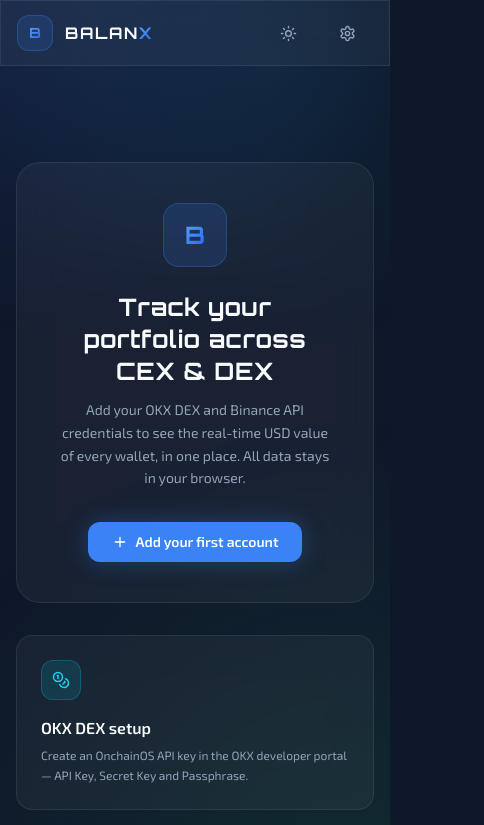
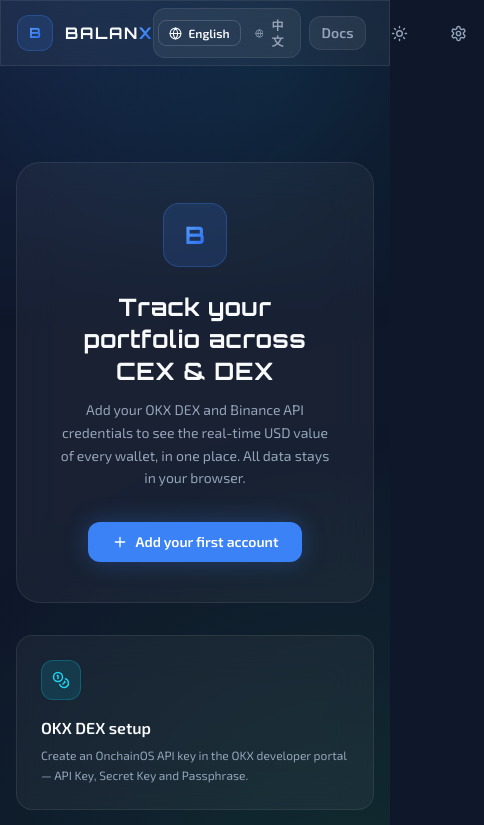
Before and after one commit to 0xverin/BalanX, a Next.js app: page / in a window 390 px wide. Shown: the top 825 px of the page, 484 px wide, since content can reach past the window. Built offline with nearby package versions, Linux system fonts and the light colour scheme.

Commit message:
Header: language toggle always visible; label English instead of EN (match /docs)

```diff
--- a/components/header.tsx
+++ b/components/header.tsx
@@ -35,14 +35,14 @@
         </div>
 
         <div className="flex items-center gap-2">
-          <div className="hidden items-center gap-1 rounded-xl border border-line bg-inputbg p-1 sm:inline-flex">
+          <div className="inline-flex items-center gap-1 rounded-xl border border-line bg-inputbg p-1">
             <button
               onClick={() => onLang("en")}
               className={`flex items-center gap-1.5 rounded-lg px-2.5 py-1 text-xs font-semibold transition-colors cursor-pointer ${
                 lang === "en" ? "bg-cardbg-strong text-fg border border-line-strong" : "text-muted hover:text-fg"
               }`}
             >
-              <GlobeIcon size={13} /> EN
+              <GlobeIcon size={13} /> English
             </button>
             <button
               onClick={() => onLang("zh")}
@@ -56,7 +56,7 @@
 
           <Link
             href="/docs"
-            className="hidden items-center rounded-xl border border-line bg-inputbg px-3 py-1.5 text-sm font-semibold text-muted transition-colors hover:text-fg hover:border-line-strong sm:inline-flex"
+            className="inline-flex items-center rounded-xl border border-line bg-inputbg px-3 py-1.5 text-sm font-semibold text-muted transition-colors hover:text-fg hover:border-line-strong"
           >
             {t.docs}
           </Link>
```
